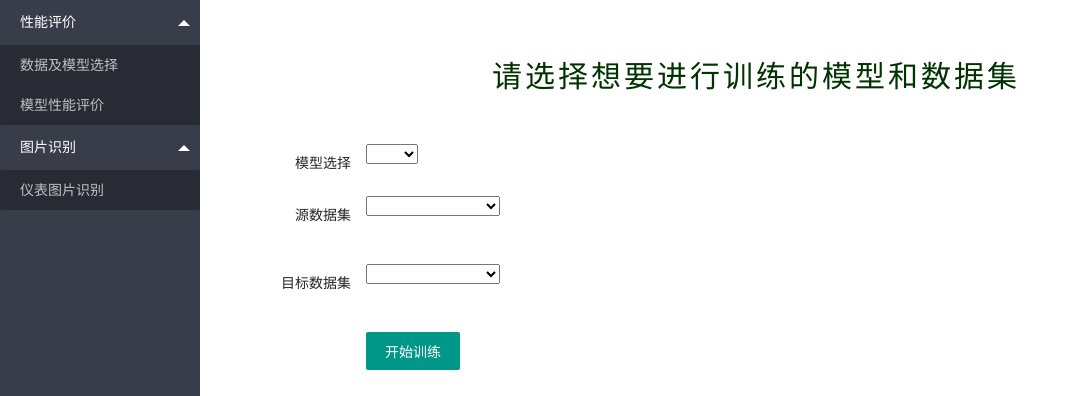
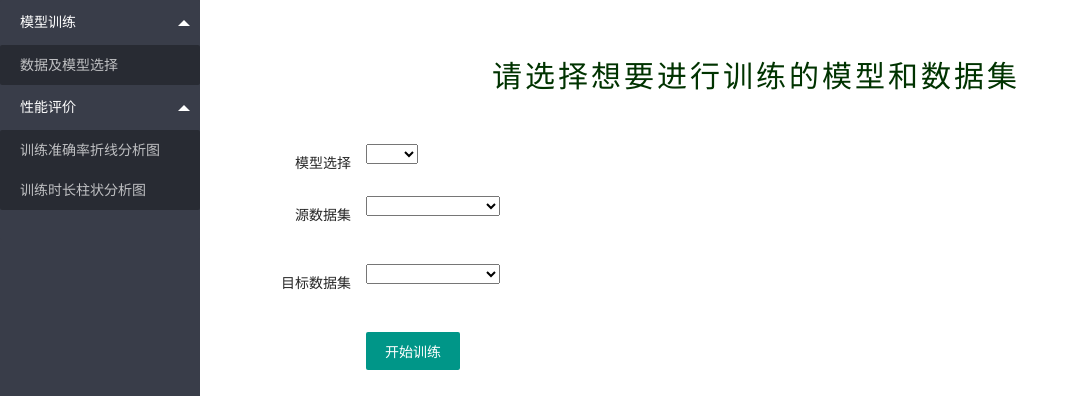
Before and after one commit to twilight2017/gradaution_project, a Django app: page /identify/ in a window 1280 px wide. Shown: the part 60-456 px from the top of the page, without its empty margins (0-1079 px from the left). Run offline with Django 3.2, Linux system fonts and the light colour scheme.

Commit message:
Add files via upload

```diff
--- a/templates/identify.html
+++ b/templates/identify.html
@@ -28,21 +28,21 @@
     <ul class="layui-nav layui-nav-tree site-demo-nav">
 
       <li class="layui-nav-item layui-nav-itemed">
-        <a class="javascript:;" href="javascript:;">性能评价<span class="layui-nav-more"></span></a>
+        <a class="javascript:;" href="javascript:;">模型训练<span class="layui-nav-more"></span></a>
         <dl class="layui-nav-child">
           <dd>
             <a>数据及模型选择</a>
           </dd>
-          <dd>
-            <a>模型性能评价</a>
-          </dd>
         </dl>
       </li>
       <li class="layui-nav-item layui-nav-itemed">
-        <a class="javascript:;" href="javascript:;">图片识别<span class="layui-nav-more"></span></a>
+        <a class="javascript:;" href="javascript:;">性能评价<span class="layui-nav-more"></span></a>
         <dl class="layui-nav-child">
+            <dd class="">
+            <a href = {% url 'LINE' %}>训练准确率折线分析图</a>
+          </dd>
           <dd class="">
-            <a>仪表图片识别</a>
+            <a href = {% url 'BAR' %}>训练时长柱状分析图</a>
           </dd>
         </dl>
       </li>
```
